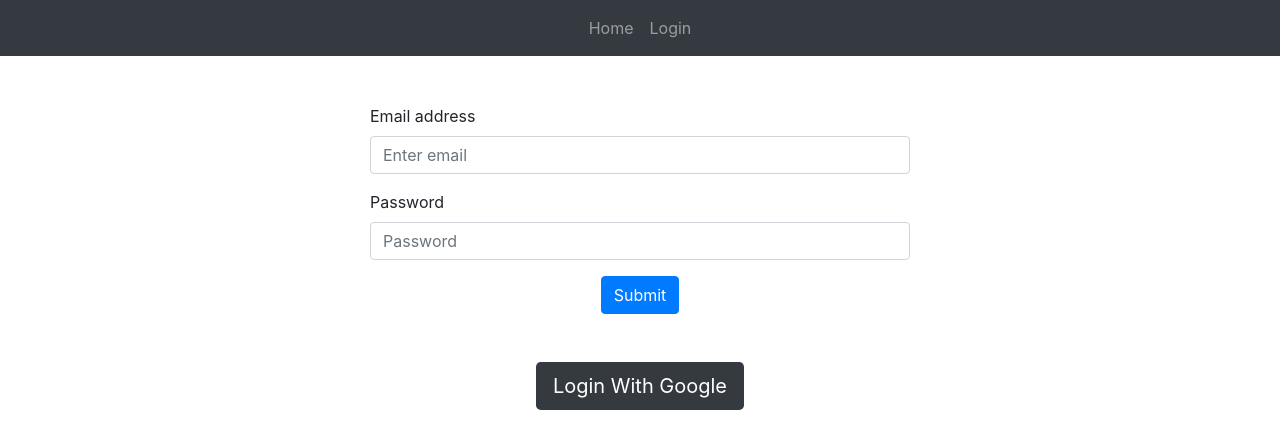
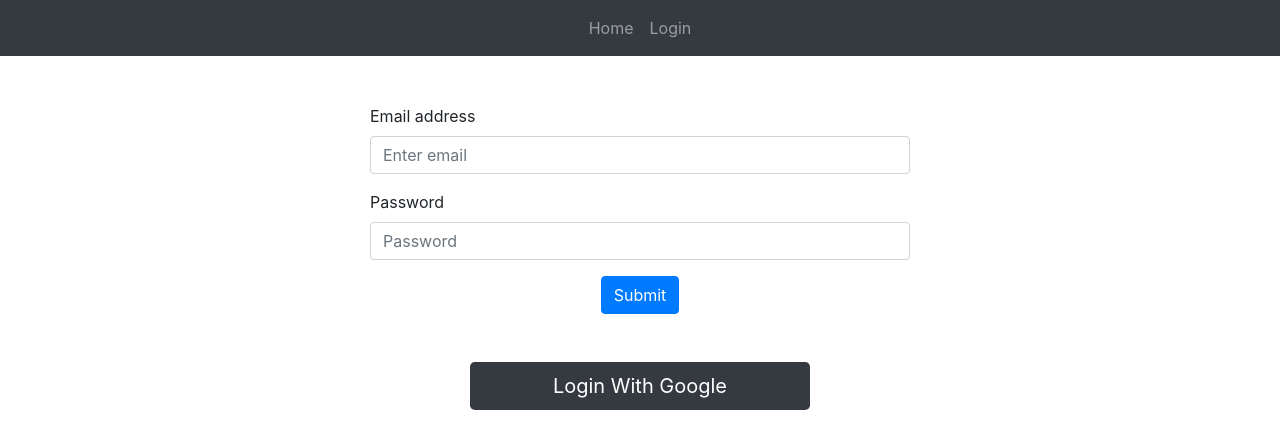
Before and after one commit to thenicedeveloper/TheNiceSurvey, a React (Create React App) app in the folder client/: page /login in a window 1280 px wide. Shown: the top 448 px of the page. Built offline with nearby package versions, Linux system fonts and the light colour scheme.

Commit message:
added google sign in button in login page

```diff
--- a/client/src/components/Login.js
+++ b/client/src/components/Login.js
@@ -66,7 +66,9 @@ const Login = () => {
 
 
             {/* ///////////////////////////////////////////////////////////////Google Login */}
-            <button className="btn btn-lg bg-dark text-white d-block mx-auto" onClick={googleSingIn}>Login With Google</button>
+            <div className="col-4 d-block mx-auto">
+                <a className="btn btn-lg bg-dark text-white d-block mx-auto" href="http://localhost:5000/auth/google">Login With Google</a>
+            </div>
 
         </div>
 
```
